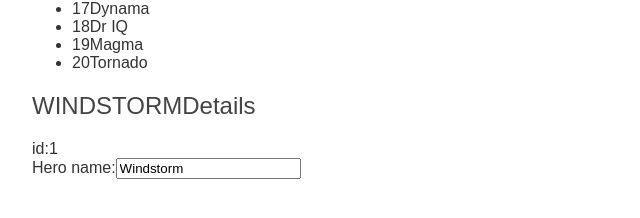
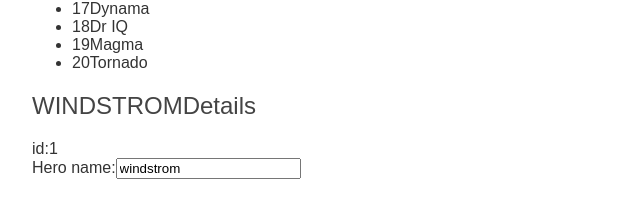
Before and after one commit to rahilmoshkani/D-angular-tour-of-heroes, an Angular app: page / in a window 1280 px wide. Shown: the part 260-478 px from the top of the page, without its empty margins (0-640 px from the left). Built offline with nearby package versions, Linux system fonts and the light colour scheme.

Commit message:
debugging

```diff
--- a/src/app/heroes/heroes.component.ts
+++ b/src/app/heroes/heroes.component.ts
@@ -12,8 +12,10 @@ export class HeroesComponent implements OnInit {
 
   hero:HERO={
     id:1,
-    name:'Windstorm'
-     };
+    name:'windstrom'
+  };
+
+
   constructor() { }
 
   ngOnInit(): void {
```
